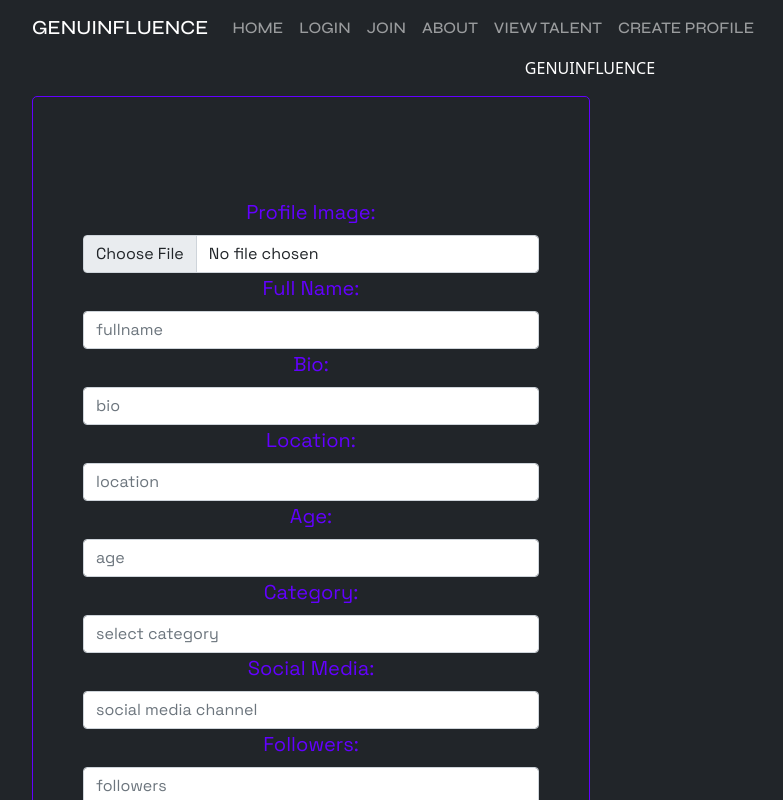
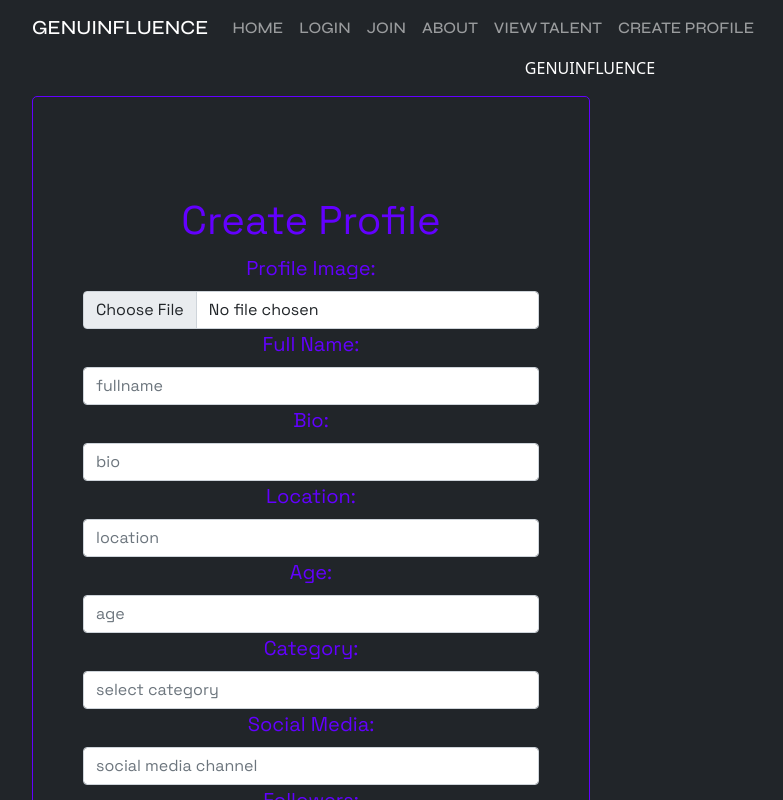
Before and after one commit to elizparisi/genuinfluence, a React (Create React App) app: page /create-profile in a window 1280 px wide. Shown: the top 800 px of the page, without its empty margins (50-833 px from the left). Built offline with nearby package versions, Linux system fonts and the light colour scheme.

Commit message:
add header to profile form + update styling

```diff
--- a/src/components/CreateProfile.js
+++ b/src/components/CreateProfile.js
@@ -41,6 +41,7 @@
       <div>
         <Container>
           <Form className="profile-creator">
+            <h1>Create Profile</h1>
             <Form.Group>
             <Form.Label>Profile Image: </Form.Label>
             <Form.Control type="file" placeholder="profileimage" />
--- a/src/index.css
+++ b/src/index.css
@@ -147,7 +147,7 @@
 }
 
 .service-one {
-  color: #8725AC
+  color: #6300FF
 }
 
 .service-two {
```
